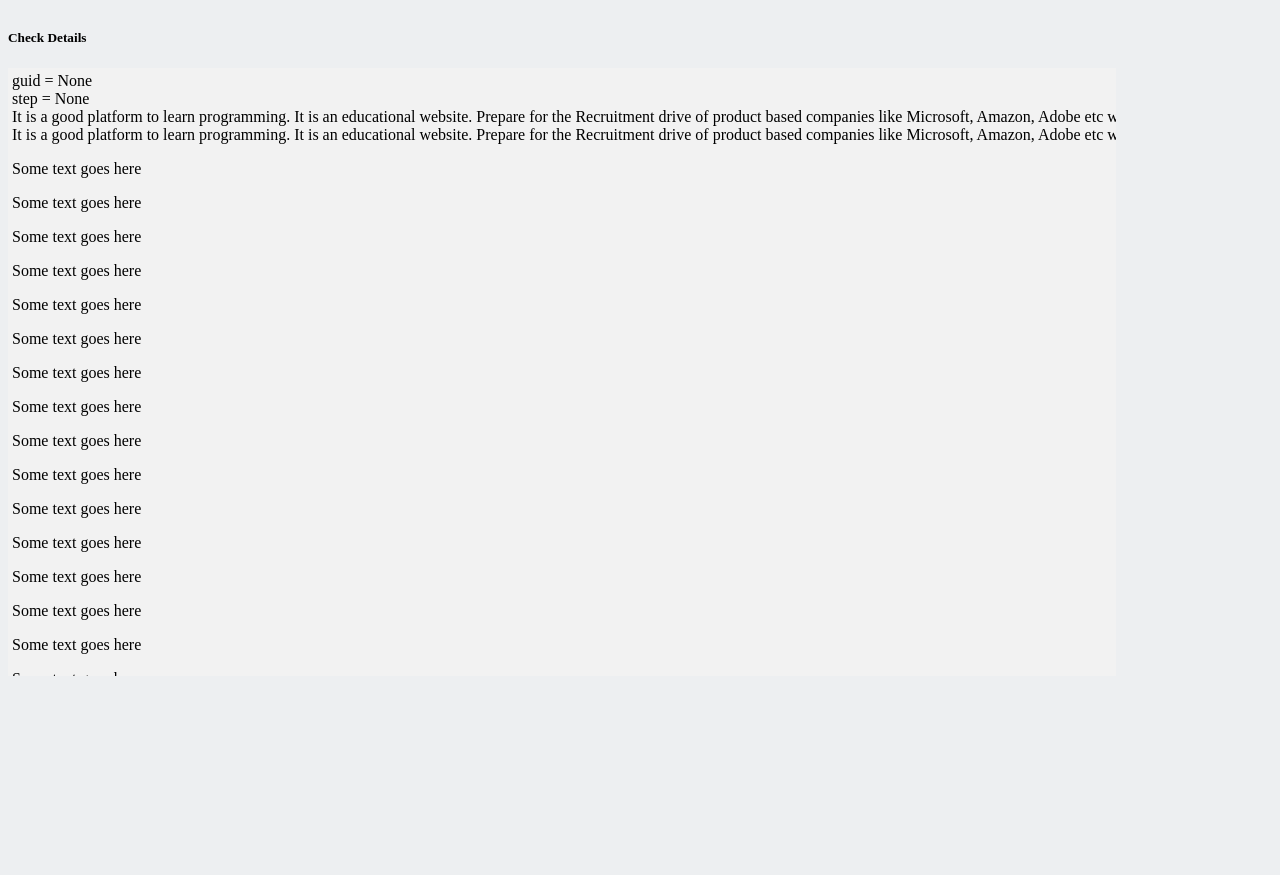
After one commit to data-patrol/patrol, a Flask app: page /check-details/ in a window 1280 px wide. The commit adds this page. Shown: the top 875 px of the page. Run offline with Flask 2, Linux system fonts and the light colour scheme.

Commit message:
UI detailed report

```diff
--- a/patrol/web/app.py
+++ b/patrol/web/app.py
@@ -1,5 +1,6 @@
 import logging
 
+from datetime import datetime
 from flask import Flask, render_template
 
 import patrol.data_model as dm
@@ -8,16 +9,20 @@ import patrol.data_model as dm
 app = Flask(__name__)
 
 @app.route("/")
-@app.route('/dq-checks/')
-def dq_checks():
-    return render_template('dq-checks.html')
+@app.route('/checks/')
+def checks():
+    return render_template('checks.html')
 
 @app.route('/connections/')
 def connections():
     return render_template('connections.html')
 
-@app.route('/rep-dq/')
-def rep_dq():
+@app.route('/rpt-detailed/')
+def rpt_detailed():
     dq_check_runs = dm.session.query(dm.DQ_Check_Run).order_by(
-            dm.DQ_Check_Run.start_time.desc()).limit(500)
-    return render_template('rep-dq.html', dq_check_runs=dq_check_runs)
+            dm.DQ_Check_Run.start_time.desc()).limit(5000)
+    return render_template('rpt-detailed.html', datetime=datetime, dq_check_runs=dq_check_runs)
+
+@app.route('/check-details/')
+def check_details():
+    return render_template('check-details.html')
--- a/patrol/web/static/css/main.css
+++ b/patrol/web/static/css/main.css
@@ -29,6 +29,11 @@ main {
   font-size: 11pt;
 }
 
+.sticky-header{
+  position:sticky;
+  top: 0 ;
+}
+
 .data-table-row {
   font-size: 10pt;
 }
--- /dev/null
+++ b/patrol/web/templates/blank.html
@@ -0,0 +1,21 @@
+<!DOCTYPE html>
+<html lang="en">
+  <head>
+    <meta charset="utf-8">
+    <meta name="viewport" content="width=device-width, initial-scale=1">
+    <title>Patrol</title>
+    <link href="/static/css/main.css" rel="stylesheet">
+</head>
+<body>
+  <div class="vh-100 d-flex overflow-hidden">
+      <div class="d-flex flex-column flex-fill">
+        <main class="d-flex flex-column flex-fill p-3 overflow-auto">
+          <div>
+                {% block content %}
+                {% endblock %}
+          </div>
+        </main>
+      </div>
+  </div>
+</body>
+</html>
--- /dev/null
+++ b/patrol/web/templates/check-details.html
@@ -0,0 +1,106 @@
+{%extends "blank.html" %}
+{%block content%}
+
+<style>
+    div.scroll {
+        background-color: rgb(242, 242, 242);
+        margin: 4px, 4px;
+        padding: 4px;
+        width: 1100px;
+        height: 600px;
+        overflow-x: scroll;
+        overflow-y: auto;
+        white-space: nowrap;
+    }
+</style>
+
+<h5 class="card-title">Check Details</h5>
+
+<div class="scroll">
+    guid = {{ request.args.get('guid') }} <br/>
+    step = {{ request.args.get('step') }} <br/>
+    It is a good platform to learn programming.
+    It is an educational website. Prepare for the
+    Recruitment drive of product based companies
+    like Microsoft, Amazon, Adobe etc with a free
+    online placement preparation course. The course
+    focuses on various MCQ's & Coding question likely
+    to be asked in the interviews & make your upcoming
+    placement season efficient and successful. Also,
+    any geeks can help other geeks by writing articles
+    on the GeeksforGeeks, publishing articles follow few
+    steps that are Articles that need little modification
+    or improvement from reviewers are published first.
+    To quickly get your articles reviewed, please refer
+    existing articles, their formatting style, coding style,
+    and try to make you are close to them. In case you are a
+    beginner, you may refer Guidelines to write an Article
+    <br/>
+    It is a good platform to learn programming.
+    It is an educational website. Prepare for the
+    Recruitment drive of product based companies
+    like Microsoft, Amazon, Adobe etc with a free
+    online placement preparation course. The course
+    focuses on various MCQ's & Coding question likely
+    to be asked in the interviews & make your upcoming
+    placement season efficient and successful. Also,
+    any geeks can help other geeks by writing articles
+    on the GeeksforGeeks, publishing articles follow few
+    steps that are Articles that need little modification
+    or improvement from reviewers are published first.
+    To quickly get your articles reviewed, please refer
+    existing articles, their formatting style, coding style,
+    and try to make you are close to them. In case you are a
+    beginner, you may refer Guidelines to write an Article
+    <p>Some text goes here</p>
+    <p>Some text goes here</p>
+    <p>Some text goes here</p>
+    <p>Some text goes here</p>
+    <p>Some text goes here</p>
+    <p>Some text goes here</p>
+    <p>Some text goes here</p>
+    <p>Some text goes here</p>
+    <p>Some text goes here</p>
+    <p>Some text goes here</p>
+    <p>Some text goes here</p>
+    <p>Some text goes here</p>
+    <p>Some text goes here</p>
+    <p>Some text goes here</p>
+    <p>Some text goes here</p>
+    <p>Some text goes here</p>
+    <p>Some text goes here</p>
+    <p>Some text goes here</p>
+    <p>Some text goes here</p>
+    <p>Some text goes here</p>
+    <p>Some text goes here</p>
+    <p>Some text goes here</p>
+    <p>Some text goes here</p>
+    <p>Some text goes here</p>
+    <p>Some text goes here</p>
+    <p>Some text goes here</p>
+    <p>Some text goes here</p>
+    <p>Some text goes here</p>
+    <p>Some text goes here</p>
+    <p>Some text goes here</p>
+    <p>Some text goes here</p>
+    <p>Some text goes here</p>
+    <p>Some text goes here</p>
+    <p>Some text goes here</p>
+    <p>Some text goes here</p>
+    <p>Some text goes here</p>
+    <p>Some text goes here</p>
+    <p>Some text goes here</p>
+    <p>Some text goes here</p>
+    <p>Some text goes here</p>
+    <p>Some text goes here</p>
+    <p>Some text goes here</p>
+    <p>Some text goes here</p>
+    <p>Some text goes here</p>
+    <p>Some text goes here</p>
+    <p>Some text goes here</p>
+    <p>Some text goes here</p>
+    <p>Some text goes here</p>
+    <p>Some text goes here</p>
+</div>
+
+{% endblock %}
```
Also changed, not shown: patrol/web/templates/master.html (+8 -5 lines), patrol/web/templates/rep-dq.html (deleted, +0 -33 lines), patrol/web/templates/rpt-detailed copy.html (added, +77 -0 lines), patrol/web/templates/rpt-detailed.html (added, +70 -0 lines), patrol/web/templates/checks.html (renamed from patrol/web/templates/dq-checks.html).
